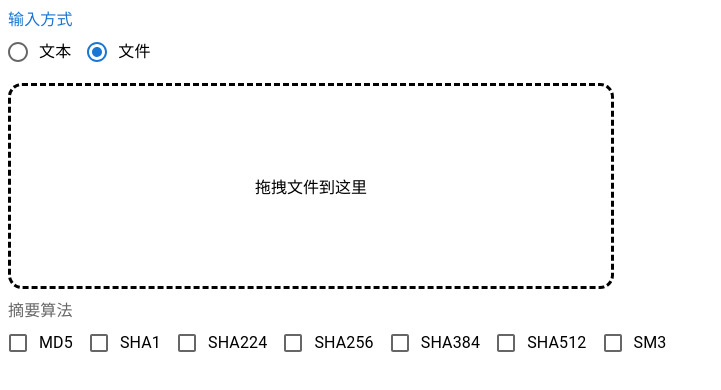
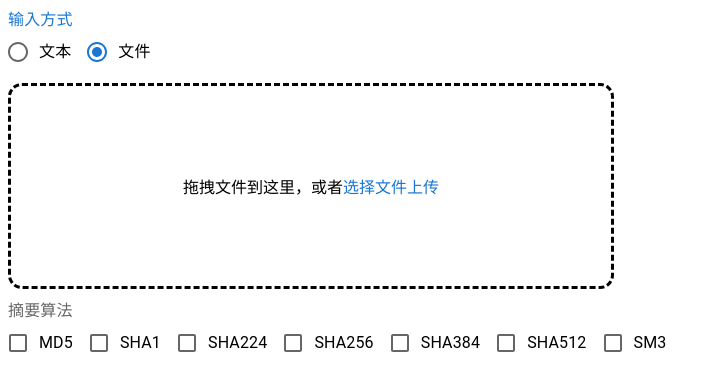
Before and after one commit to hsiaofongw/build-wasm-toolkit, a Next.js app in the folder web/: page / in a window 1280 px wide. Both pictures are taken after a click on the label "文件". Shown: the top 390 px of the page, without its empty margins (0-721 px from the left). Built offline with nearby package versions, Linux system fonts and the light colour scheme.

Commit message:
Improve file upload ui

```diff
--- a/web/app/drop-accept.tsx
+++ b/web/app/drop-accept.tsx
@@ -1,14 +1,39 @@
 "use client";
 
-import { useState } from "react";
+import { useRef, useState } from "react";
 import { LoadedFile } from "./types";
 import { lightBlue } from "@mui/material/colors";
-import { Box } from "@mui/material";
+import { Box, Link } from "@mui/material";
 
 export function DropAccept(props: {
   onLoaded: (loadedFile: LoadedFile) => void;
 }) {
   const [entered, setEntered] = useState(false);
+  const inputRef = useRef<HTMLInputElement | null>(null);
+  const handleReaderLoaded = (
+    e: ProgressEvent<FileReader>,
+    reader: FileReader,
+    file: File
+  ) => {
+    if (e.loaded) {
+      if (reader.result instanceof ArrayBuffer) {
+        props.onLoaded({ file, data: reader.result });
+      }
+    }
+  };
+  const handleReaderError = (e: ProgressEvent<FileReader>) => {
+    console.error("Reader error:", e);
+  };
+  const handleNewFile = (file: File) => {
+    const reader = new FileReader();
+    reader.addEventListener("loadend", (e) =>
+      handleReaderLoaded(e, reader, file)
+    );
+    reader.addEventListener("error", handleReaderError);
+
+    reader.readAsArrayBuffer(file);
+  };
+
   return (
     <Box
       sx={{
@@ -47,19 +72,7 @@ export function DropAccept(props: {
 
             try {
               const file = item.getAsFile();
-              const reader = new FileReader();
-              reader.addEventListener("loadend", (e) => {
-                if (e.loaded) {
-                  if (reader.result instanceof ArrayBuffer) {
-                    props.onLoaded({ file, data: reader.result });
-                  }
-                }
-              });
-              reader.addEventListener("error", (e) => {
-                console.error("Reader error:", e);
-              });
-
-              reader.readAsArrayBuffer(file);
+              handleNewFile(file);
             } catch (e) {
               console.log(e);
               continue;
@@ -68,7 +81,42 @@ export function DropAccept(props: {
         }
       }}
     >
-      {entered ? "松开鼠标放下" : "拖拽文件到这里"}
+      {entered ? (
+        "松开鼠标放下"
+      ) : (
+        <Box>
+          拖拽文件到这里，或者
+          <Link
+            onClick={() => {
+              inputRef.current?.click?.();
+            }}
+            sx={{ cursor: "pointer" }}
+            underline="hover"
+          >
+            选择文件上传
+          </Link>
+          <input
+            onChange={(ev) => {
+              const files = ev.target.files;
+              if (!files || !(files instanceof FileList)) {
+                return;
+              }
+
+              for (let i = 0; i < files.length; ++i) {
+                const file = files.item(i);
+                if (!file || !(file instanceof File)) {
+                  continue;
+                }
+
+                handleNewFile(file);
+              }
+            }}
+            ref={inputRef}
+            type="file"
+            style={{ display: "none" }}
+          ></input>
+        </Box>
+      )}
     </Box>
   );
 }
```
